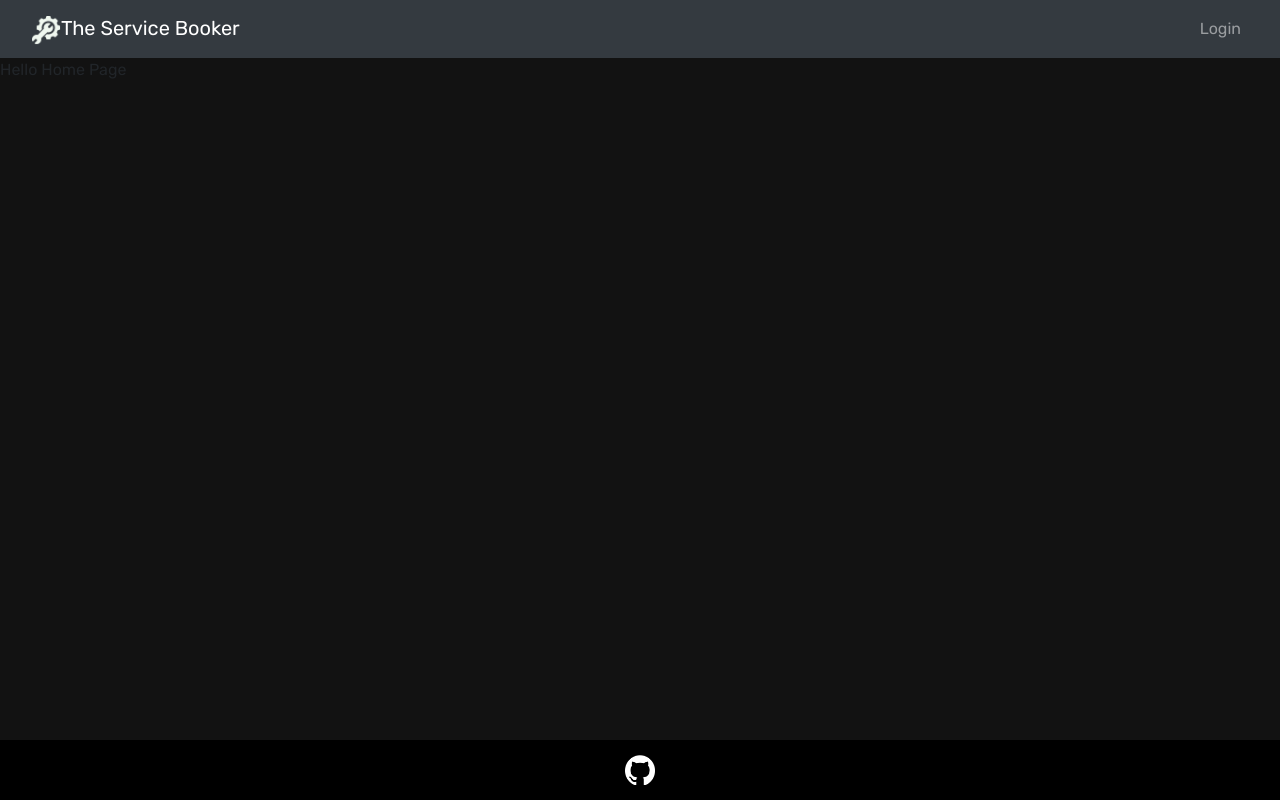
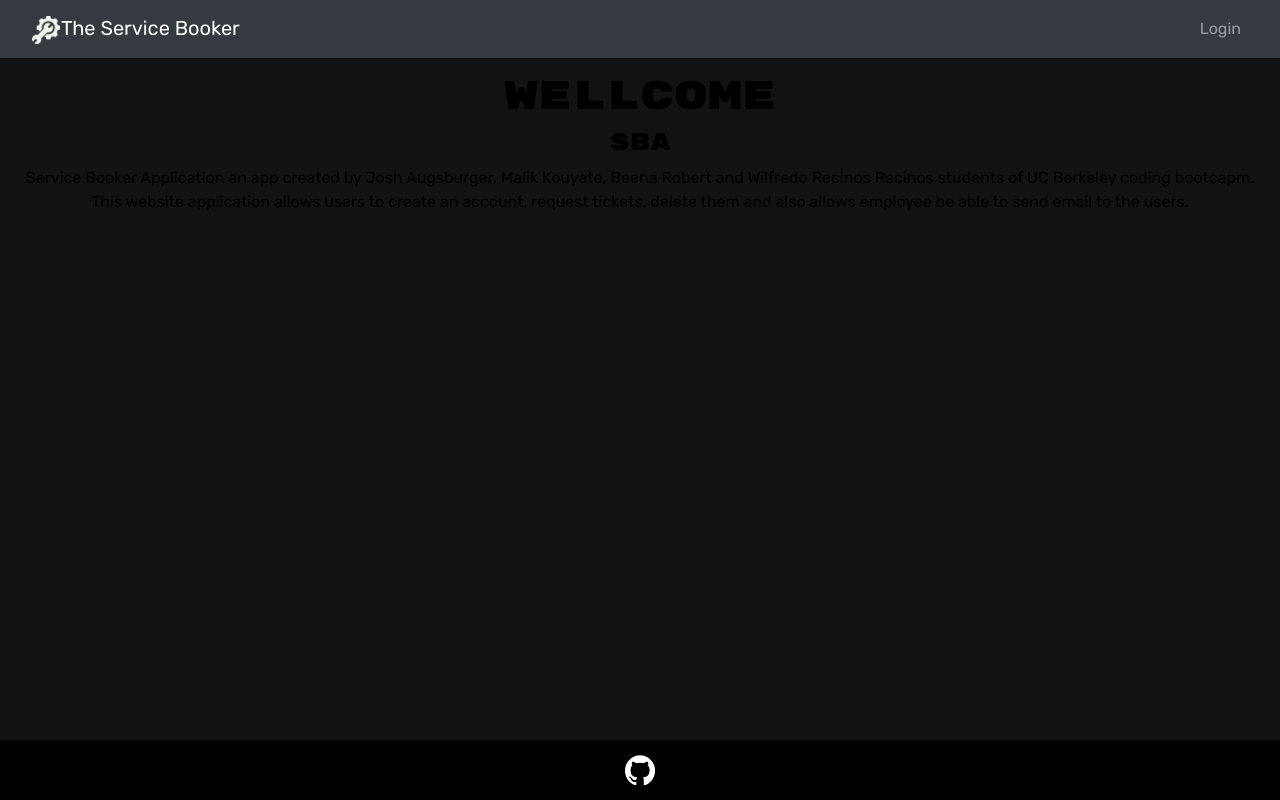
Before and after one commit to mkalik/service-booker-application, a React (Create React App) app in the folder client/: page / in a window 1280 px wide. Built offline with nearby package versions, Linux system fonts and the light colour scheme.

Commit message:
modified Home.js

```diff
--- a/client/package.json
+++ b/client/package.json
@@ -8,8 +8,8 @@
     "@testing-library/jest-dom": "^4.2.4",
     "@testing-library/react": "^9.3.2",
     "@testing-library/user-event": "^7.1.2",
+    "bootstrap": "^4.4.1",
     "graphql": "^15.4.0",
-    "bootstrap": "^4.4.1",
     "jwt-decode": "^2.2.0",
     "react": "^16.13.1",
     "react-bootstrap": "^1.0.1",
--- a/client/src/pages/Home.js
+++ b/client/src/pages/Home.js
@@ -1,10 +1,32 @@
 import React from "react";
+
+const wellcome = {
+  mane: 'Home',
+  theme: {
+    backgroundColor: '',
+    color: 'black',
+    textAlign: 'center',
+    padding: '15px',
+
+
+  }
+};
 
 const Home = () => {
   return (
-  <div>
-    <p >Hello Home Page</p>
-  </div>
+    <div style={wellcome.theme} className='home' >
+    <h1> WELLCOME</h1>
+    <h4> SBA</h4>
+
+       <p >
+         Service Booker Application an app
+          created by Josh Augsburger, Malik Kouyate, Beena Robert and Wilfredo Recinos Recinos
+          students of UC Berkeley  coding bootcapm. This website application allows users to create
+          an account, request tickets, delete them and also allows employee  be able to send email
+          to the users.
+
+      </p>
+     </div>
   )
 };
 
```
Also changed, not shown: 1 other file (tests, documents, lock files or other folders).
